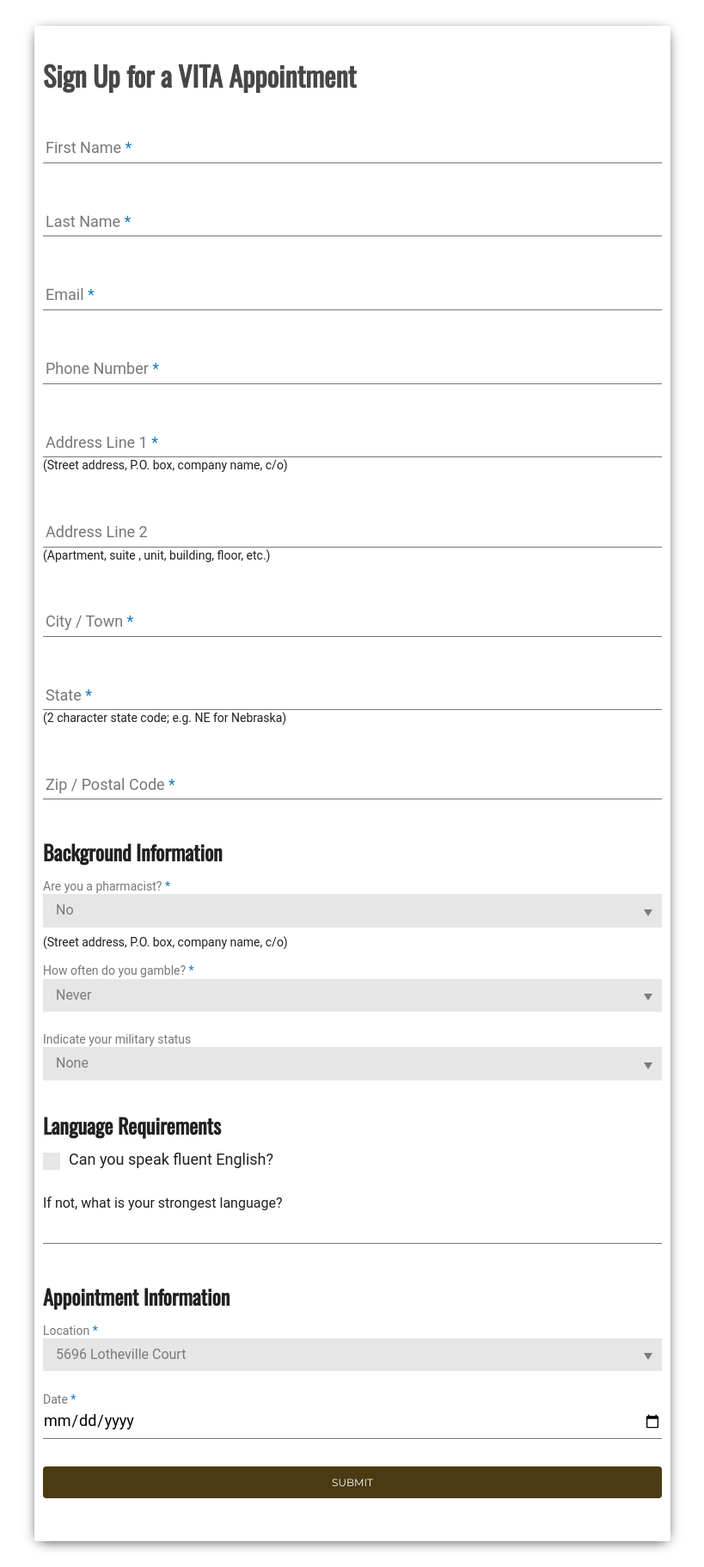
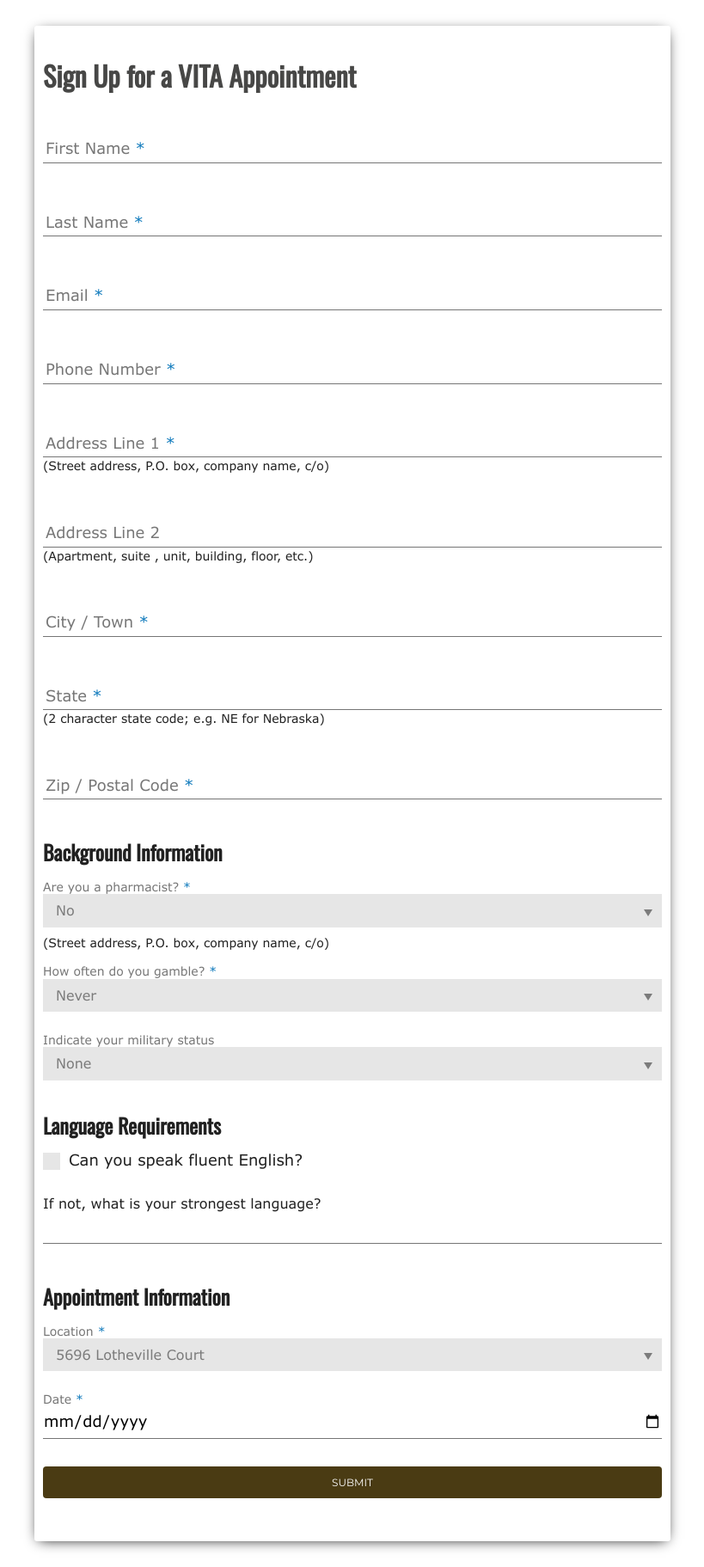
Before and after one commit to UNL-CSE-AMBASSADORS/VITA, a PHP site: page /signup/sampleSignupForm.php in a window 1280 px wide. Shown: the whole page at 86% size, without its empty margins (230-1049 px from the left). Run offline with PHP 8.4, Linux system fonts and the light colour scheme; some libraries are stand-ins or nearby versions.

Commit message:
Fix fonts

```diff
--- a/assets/css/form.css
+++ b/assets/css/form.css
@@ -19,7 +19,7 @@ h3.vita-form-subheading {
   margin-top: 0;
 }
 .vita-form-container {
-  font-family: 'Roboto', 'Helvetica Neue', sans-serif;
+  font-family: Verdana, 'Helvetica Neue', sans-serif;
   margin: 30px 0;
   padding: 10px 10px 50px;
   display: block;
@@ -335,30 +335,3 @@ label.error {
 .vita-form-radio .ui-visual-focus {
   box-shadow: 0 0 5px -1px #000;
 }
-
-
-/* BUTTONS ================================= */
-/* Based on the UNL WDN Style Sheet: http://wdn.unl.edu/buttons */
-/*.vita-form-button {
-    border: none;
-    border-radius: 3px;
-    color: #fff;
-    cursor: pointer;
-    padding: 1.069em 1.333em 1em;
-    display: inline-block;
-    text-align: center;
-    text-decoration: none;
-    text-transform: uppercase;
-    font-family: 'Gotham SSm A','Gotham SSm B','Montserrat',Verdana,sans-serif;
-    font-weight: 400;
-    font-style: normal;
-    line-height: 1;
-    font-size: .75rem;
-    transition: background-color .3s ease-out;
-    background-color: #4a3b13;
-}
-
-.background-primary {
-    background-color: #d00000;
-    color: #fff;
-}*/
--- a/assets/css/headings.css
+++ b/assets/css/headings.css
@@ -1,5 +1,5 @@
 h1, h2, h3, h4, h5, h6 {
-  font-family: 'Tungsten A','Tungsten B','Oswald','Arial Narrow',Arial,sans-serif;
+  font-family: 'Bebas Neue','Oswald','Arial Narrow',Arial,sans-serif;
   font-style: normal;
   font-weight: 600;
 }
```
